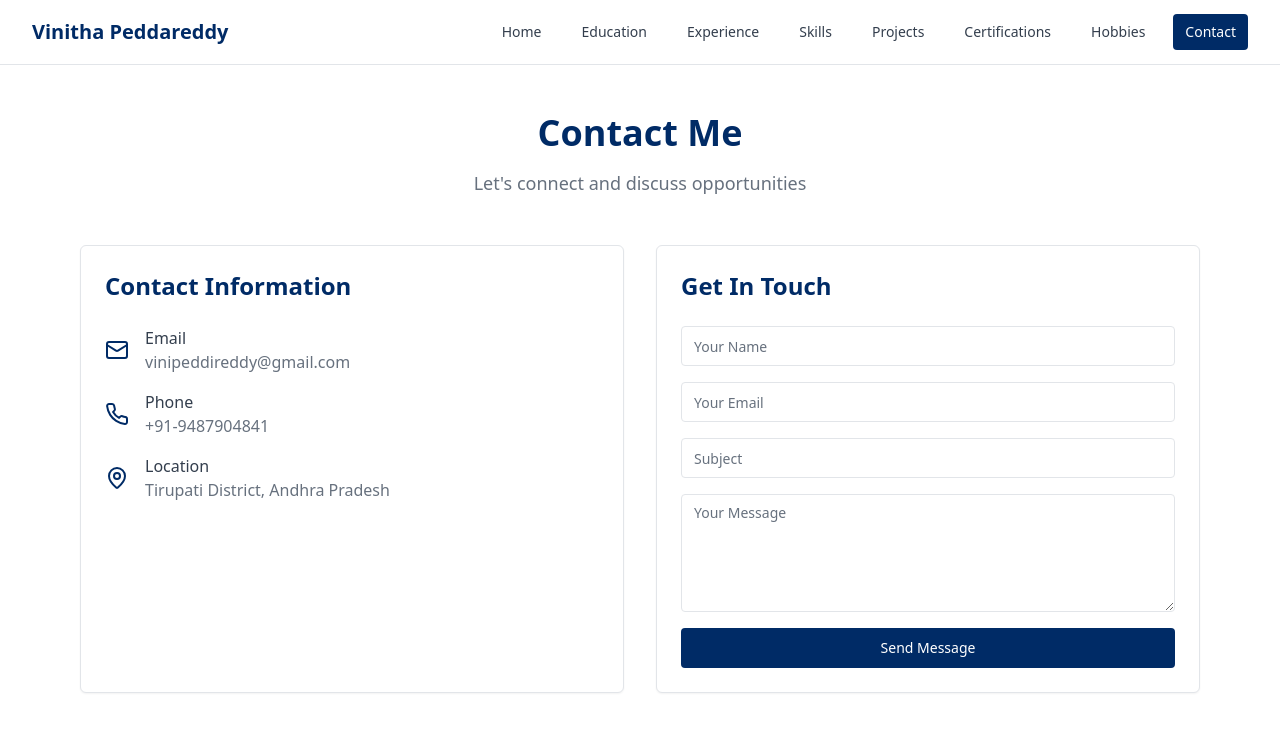
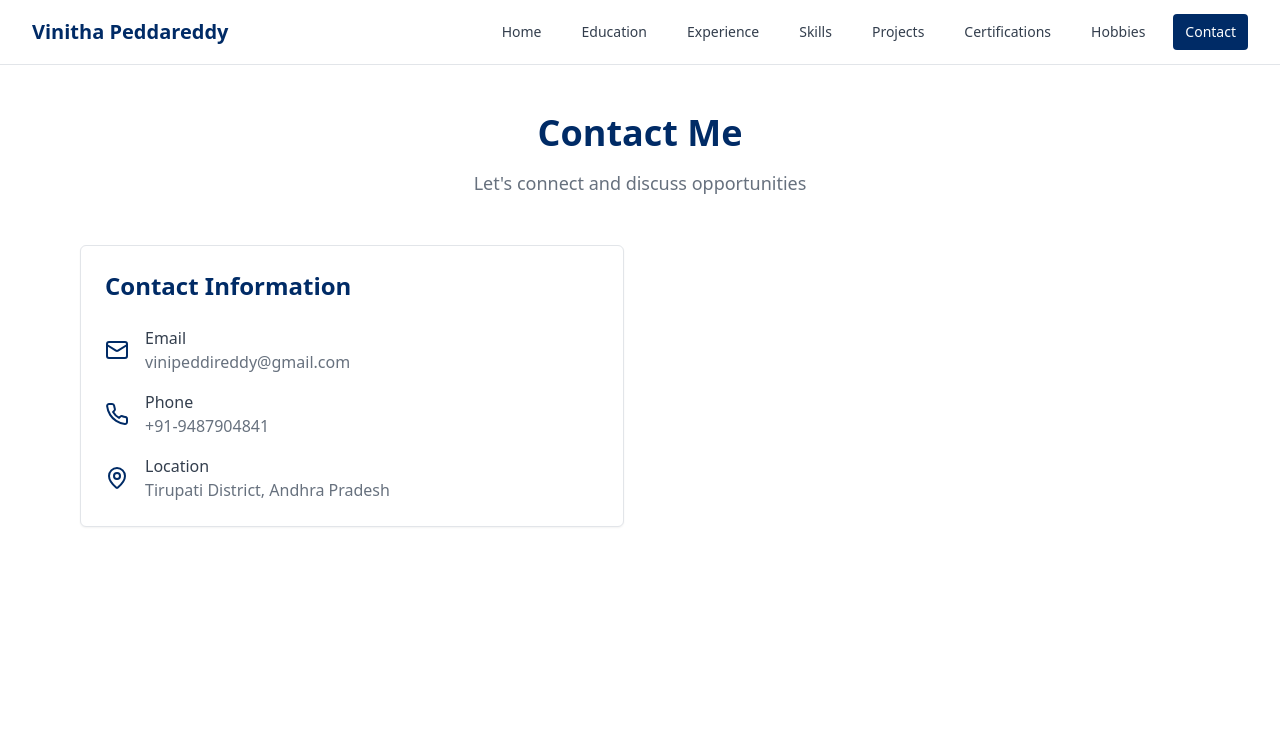
Before and after one commit to vinitha8008/Vinitha_Portfolio_Website, a React (Vite) app: page /contact in a window 1280 px wide. Shown: the top 732 px of the page. Built offline with nearby package versions, Linux system fonts and the light colour scheme.

Commit message:
Remove "Get In Touch" heading
Removed the "Get In Touch" heading from the contact page.

```diff
--- a/src/pages/Contact.tsx
+++ b/src/pages/Contact.tsx
@@ -44,17 +44,6 @@ const Contact = () => {
 				</div>
 			</Card>
 
-			<Card className="p-6 shadow-soft">
-            <h2 className="text-2xl font-semibold text-primary mb-6">Get In Touch</h2>
-            <form className="space-y-4">
-              <Input placeholder="Your Name" />
-              <Input type="email" placeholder="Your Email" />
-              <Input placeholder="Subject" />
-              <Textarea placeholder="Your Message" rows={5} />
-              <Button className="w-full">Send Message</Button>
-            </form>
-          </Card>
-
 
         </div>
       </div>
```
